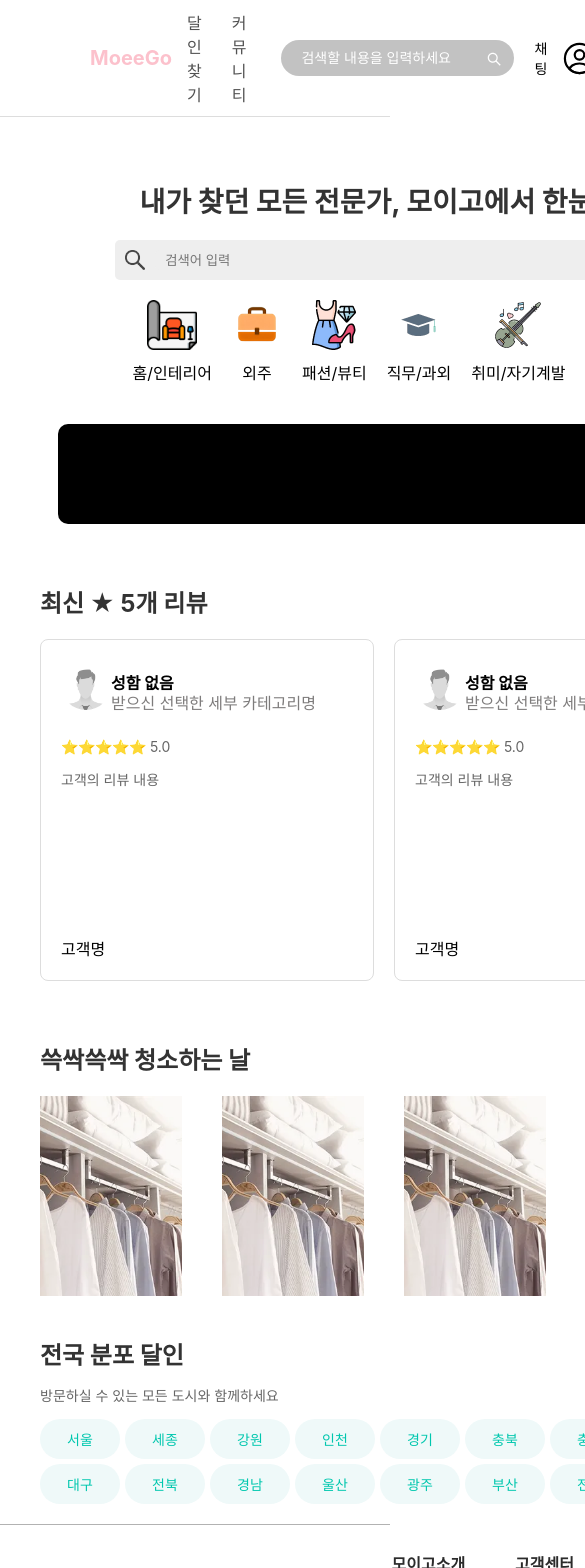
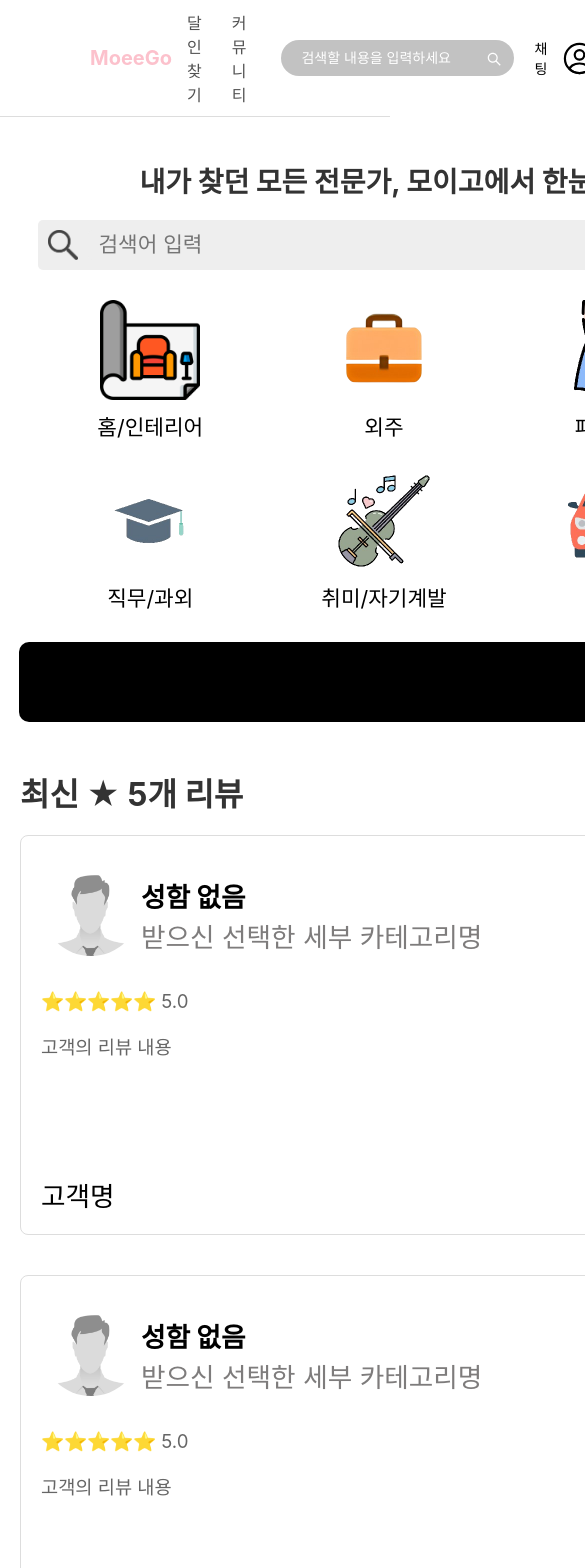
Before and after one commit to jaeheoon/moeego_client, a React (Vite) app: page / in a window 390 px wide. Shown: the top 1568 px of the page, 585 px wide, since content can reach past the window. Built offline with nearby package versions, Linux system fonts and the light colour scheme.

Commit message:
[FE] Ref: 메인페이지 CSS 반응형으로 수정 (#113)

```diff
--- a/src/css/Mainpage.css
+++ b/src/css/Mainpage.css
@@ -57,7 +57,7 @@ button, span {
 .searchBarWrap {
     background-color: #eee;
     width: 70%;
-    height: 40px;
+    height: 50px;
     display: flex; /* Flexbox 사용 */
     align-items: center; /* 세로 정렬 */
     justify-content: flex-start; /* 왼쪽 정렬 */
@@ -72,18 +72,19 @@ button, span {
 }
 .searchBarWrap img {
     margin-right: 10px; /* 이미지와 입력창 간격 */
-    width: 20px;
-    height: 20px;
+    width: 30px;
+    height: 30px;
 }
 
 .searchCategoryWrap input {
     flex: 1; /* 입력창이 남은 공간 채우도록 설정 */
     padding: 10px;
-    height: 20px;
+    height: 30px;
     background-color: #eee;
     border: none;
     border-radius: 5px;
     box-sizing: border-box;
+    font-size:16pt;
 }
 
 .searchCategoryWrap input:focus {
@@ -266,12 +267,162 @@ button, span {
 }
 
 .city-listWrap span {
-    width:80px;
-    height: 20px;
-    padding: 10px 0;
+    width:auto;
+    height: auto;
+    padding: 10px;
     background-color: #EFF9F9;
     border-radius: 20px;
-    font-size: 14px;
+    font-size: 16px;
     white-space: nowrap;
     color:#00C7AE;
 }
+
+/* 반응형 스타일 */
+@media (max-width: 1250px) {
+    h1, h2 {
+        font-size: 20px; /* 제목 크기 조정 */
+    }
+
+    p {
+        font-size: 12px; /* 본문 크기 조정 */
+    }
+
+    .container {
+        padding: 10px; /* 패딩 감소 */
+    }
+
+    .mainBannerWrap {
+        padding: 20px 0; /* 배너 패딩 조정 */
+    }
+
+    .searchCategoryWrap {
+        width: 90%; /* 검색 바 폭 조정 */
+        margin: 0 auto; /* 가운데 정렬 */
+    }
+
+    .searchBarWrap {
+        width: 100%; /* 검색 바 폭을 100%로 */
+        height: 50px; /* 높이 조정 */
+        font-size: 16pt;
+    }
+
+    .categories {
+        display: grid; /* 그리드 사용 */
+        width: 100%;
+        grid-template-columns: repeat(3, 1fr); /* 3개 열, 각 열 동일한 비율 */
+        justify-items: center; /* 각 아이템을 중앙 정렬 */
+        gap: 10px; /* 간격 조정 */
+        font-size: 16pt
+    }
+
+    .category-item {
+        width: 100%; /* 각 아이템의 폭을 100%로 설정 */
+        display: flex; /* 플렉스 사용 */
+        flex-direction: column; /* 세로 방향으로 정렬 */
+        align-items: center; /* 중앙 정렬 */
+        text-align: center; /* 텍스트 중앙 정렬 */
+        padding: 10px; /* 패딩 추가 */
+        box-sizing: border-box; /* 패딩과 보더를 포함하도록 설정 */
+    }
+
+    .categories img {
+        width: 100px; /* 이미지 크기 조정 */
+        height: 100px; /* 이미지 크기 조정 */
+        margin-bottom: 10px; /* 이미지와 텍스트 간격 조정 */
+    }
+
+    .bannerWrap {
+        width: 95%; /* 배너 폭 조정 */
+        height: 80px; /* 배너 높이 조정 */
+    }
+
+    .reviewsWrap {
+        padding: 20px; /* 리뷰 패딩 조정 */
+    }
+
+    .reviewsWrap h2 {
+        font-size: 2em;
+        margin-bottom: 20px;
+    }
+
+    .review-cards {
+        display: flex; /* 리뷰 카드를 가로로 배치 */
+        flex-direction: column; /* 세로로 배치 */
+        gap: 20px; /* 카드 간격 조정 */
+        width: 100%; /* 전체 폭 사용 */
+    }
+
+    .review-card {
+        width: 100%; /* 리뷰 카드 폭을 100%로 */
+        height: 400px; /* 높이 자동 조정 */
+        margin-bottom: 20px; /* 카드 간격 조정 */
+        font-size: 20pt;
+        box-sizing: border-box; /* 패딩과 보더를 포함하도록 설정 */
+    }
+
+    .review-card img {
+        width: 100px;
+        height: 100px;
+    }
+
+    .review-card strong {
+        position: absolute;
+        top: 40px;
+        left: 120px;
+    }
+
+    .review-card strong:nth-of-type(2) {
+        color: rgb(126, 124, 124);
+        font-weight: normal;
+        top: 80px;
+    }
+
+    .review-card p{
+        font-size: 14pt;
+    }
+
+    .keywordWrap {
+        padding: 0 20px 20px 20px;
+    }
+
+    .keywordWrap h2{
+        font-size: 2em;
+    }
+
+    .keyword-images {
+        display: flex; /* 가로 정렬 */
+        flex-direction: row; /* 가로로 배치 */
+        gap: 20px; /* 이미지 간격 조정 */
+        justify-content: start; /* 왼쪽 정렬 */
+    }
+
+    .keyword-image {
+        height: 150px; /* 키워드 이미지 높이 조정 */
+        width: 100%; /* 가로 폭 조정 */
+    }
+
+    .locationsWrap {
+        padding: 0 20px; /* 위치 목록 패딩 조정 */
+    }
+
+    .locationsWrap h2{
+        font-size: 2em;
+    }
+
+    .locationsWrap p{
+        font-size:16pt;
+    }
+
+    .city-listWrap {
+        grid-template-columns: repeat(3, 1fr); /* 3열로 조정 */
+        gap: 10px; /* 간격 조정 */
+        margin-bottom: 1em;
+    }
+
+    .city-listWrap span {
+        font-size:16pt;
+        width: auto; /* 폭 자동 조정 */
+        height: auto;
+        padding: 10px; /* 패딩 조정 */
+    }
+}
```
